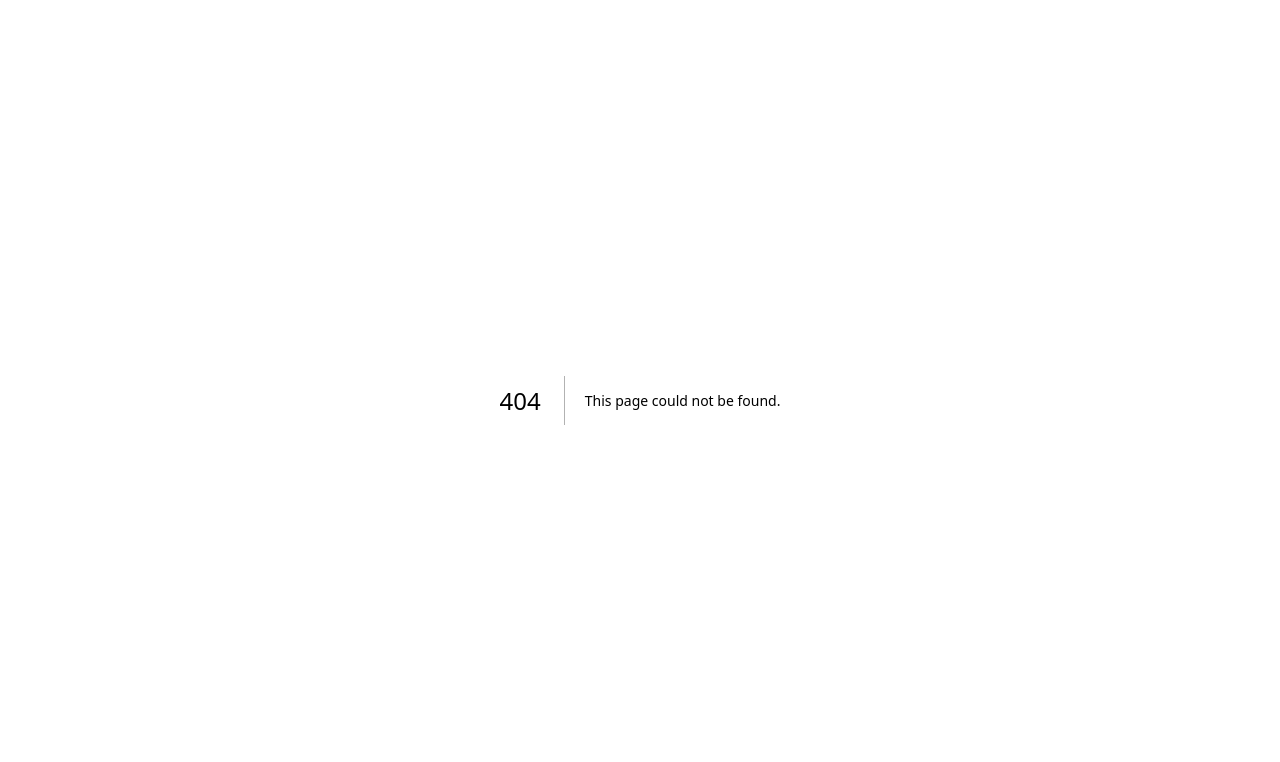
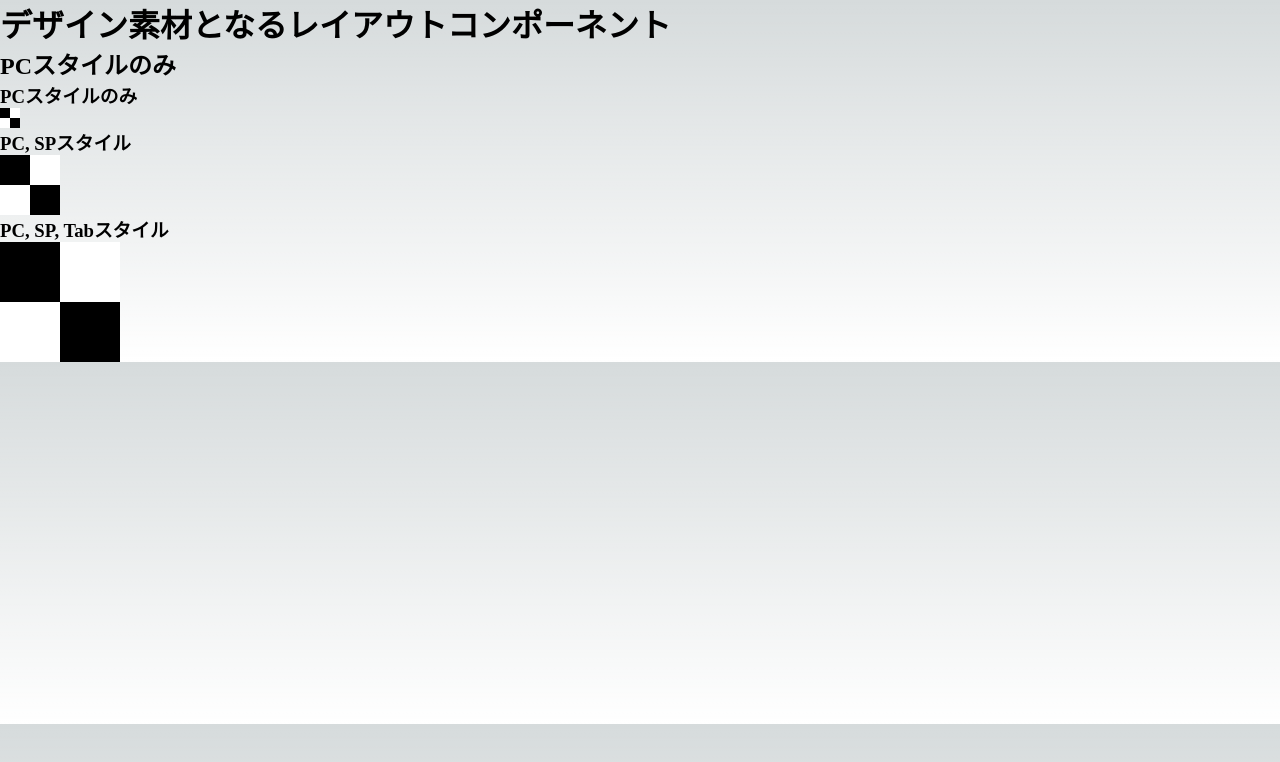
Before and after one commit to YujiTakebuchi/next-labo, a Next.js app: page /materials in a window 1280 px wide. Before the commit this address had no page. Shown: the top 762 px of the page. Built offline with nearby package versions, Linux system fonts and the light colour scheme.

Commit message:
チェックタイルのスタイル素材コンポーネント追加、各ディスプレイサイズで検証

```diff
--- /dev/null
+++ b/components/material/Tiles.module.scss
@@ -0,0 +1,21 @@
+/*===================================*/
+// Tiles module styles
+// タイル形式のコンポーネントを含むモジュールのスタイル
+/*===================================*/
+@use "../../styles/var.module";
+
+.check-tile {
+  position: relative;
+  &--content {
+    display: grid;
+    grid-template-columns: 1fr 1fr;
+    &__tp-lf,
+    &__bt-rt {
+      background-color: black;
+    }
+    &__tp-rt,
+    &__bt-lf {
+      background-color: white;
+    }
+  }
+}
--- /dev/null
+++ b/components/material/Tiles.tsx
@@ -0,0 +1,59 @@
+/*===================================*/
+// Tiles module
+// タイル形式のコンポーネントを含むモジュール
+/*===================================*/
+import { responsiveCSS } from "@/features/emotionUtil";
+import { css } from "@emotion/react";
+import React, { ReactNode } from "react";
+import styles from "./Tiles.module.scss";
+
+type CheckTileProps = {
+  sizeStyleList: Array<{
+    maxWidth: number | undefined;
+    size: string;
+    aspectRatio: number;
+  }>;
+};
+
+/**
+ * チェックタイルコンポーネント
+ * @param {Props} props チェックタイルのスタイルを指定するprops
+ * @return {import("react").ReactElement} チェックタイルコンポーネント
+ */
+export function CheckTile(props: CheckTileProps): JSX.Element {
+  return (
+    <div className={`${styles["check-tile"]}`}>
+      <div
+        className={`${styles["check-tile--content"]}`}
+        css={css`
+          ${props.sizeStyleList.map((ss) => {
+            const widthStyleTuple: [
+              string | undefined,
+              string | undefined,
+              number | undefined
+            ] = ss.maxWidth
+              ? [undefined, ss.size, ss.maxWidth]
+              : [ss.size, undefined, undefined];
+            const heightStyleTuple: [
+              string | undefined,
+              string | undefined,
+              number | undefined
+            ] = ss.maxWidth
+              ? [undefined, `calc(${ss.size} / ${ss.aspectRatio})`, ss.maxWidth]
+              : [`calc(${ss.size} / ${ss.aspectRatio})`, undefined, undefined];
+            const styleString: string = `${responsiveCSS(
+              "width",
+              ...widthStyleTuple
+            )} ${responsiveCSS("height", ...heightStyleTuple)}`;
+            return styleString;
+          })}
+        `}
+      >
+        <div className={`${styles["check-tile--content__tp-lf"]}`} />
+        <div className={`${styles["check-tile--content__tp-rt"]}`} />
+        <div className={`${styles["check-tile--content__bt-lf"]}`} />
+        <div className={`${styles["check-tile--content__bt-rt"]}`} />
+      </div>
+    </div>
+  );
+}
--- /dev/null
+++ b/pages/materials/index.tsx
@@ -0,0 +1,52 @@
+import variable from "../../styles/var.module.scss";
+import { CheckTile } from "@/components/material/Tiles";
+
+export default function Home() {
+  return (
+    <>
+      <h1>デザイン素材となるレイアウトコンポーネント</h1>
+      <div>
+        <h2>PCスタイルのみ</h2>
+        <div>
+          <h3>PCスタイルのみ</h3>
+          <CheckTile
+            sizeStyleList={[
+              { maxWidth: undefined, size: "20px", aspectRatio: 1 / 1 },
+            ]}
+          />
+        </div>
+        <div>
+          <h3>PC, SPスタイル</h3>
+          <CheckTile
+            sizeStyleList={[
+              { maxWidth: undefined, size: "120px", aspectRatio: 1 / 1 },
+              {
+                maxWidth: parseInt(variable.breakpoint),
+                size: "60px",
+                aspectRatio: 1 / 1,
+              },
+            ]}
+          />
+        </div>
+        <div>
+          <h3>PC, SP, Tabスタイル</h3>
+          <CheckTile
+            sizeStyleList={[
+              { maxWidth: undefined, size: "360px", aspectRatio: 1 / 1 },
+              {
+                maxWidth: parseInt(variable.breakpointPC),
+                size: "240px",
+                aspectRatio: 1 / 1,
+              },
+              {
+                maxWidth: parseInt(variable.breakpoint),
+                size: "120px",
+                aspectRatio: 1 / 1,
+              },
+            ]}
+          />
+        </div>
+      </div>
+    </>
+  );
+}
```
Also changed, not shown: features/emotionUtil.ts (+4 -4 lines).
